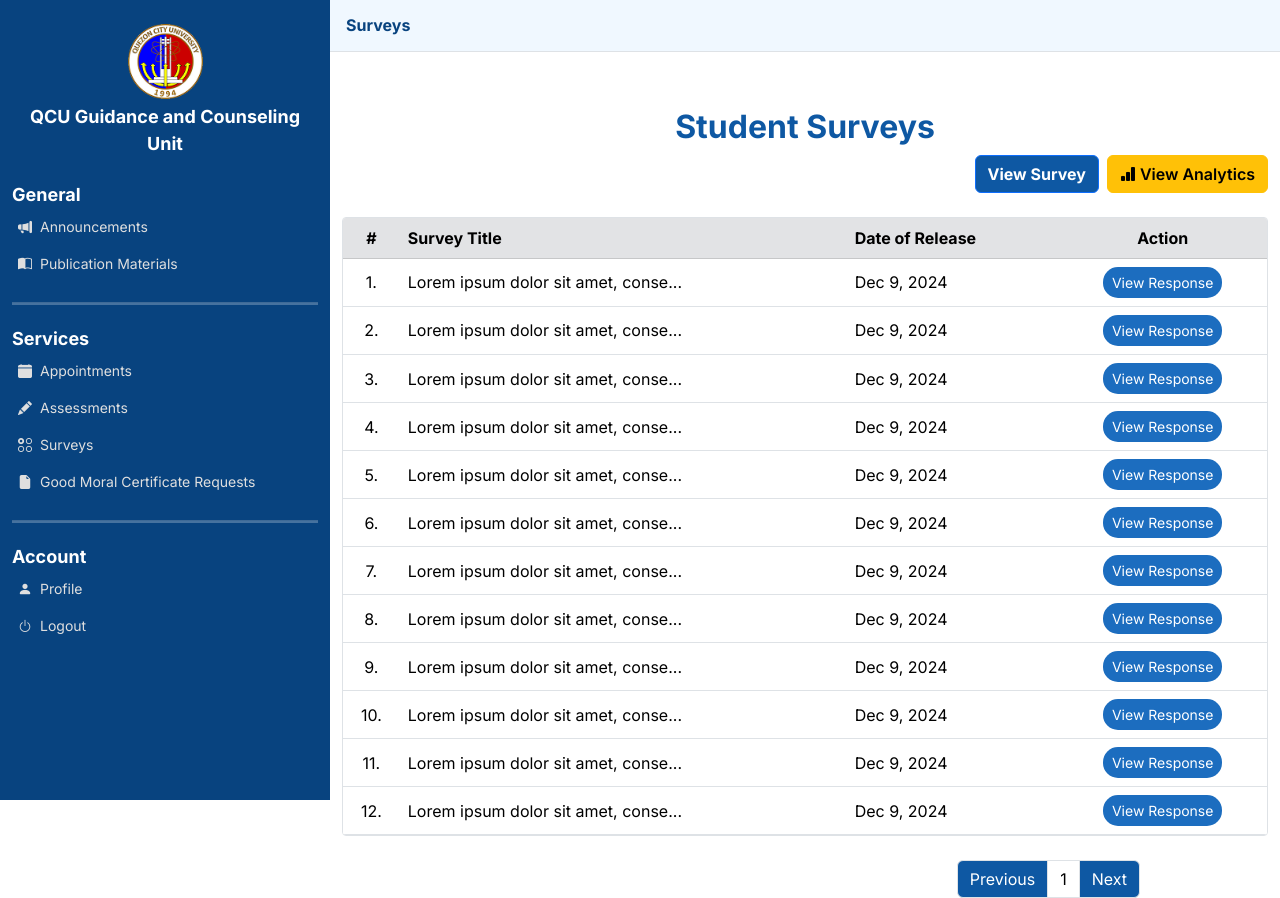
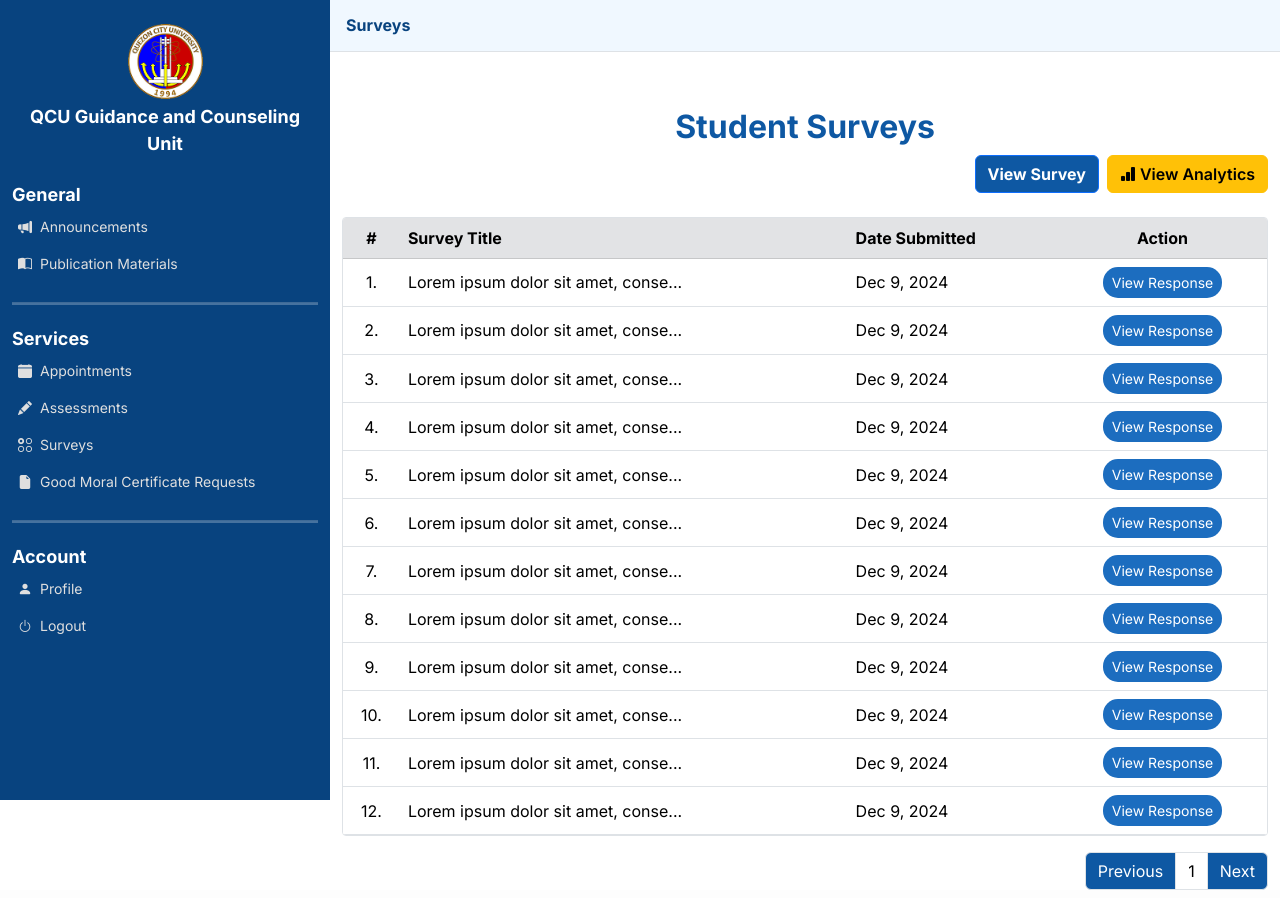
Before and after one commit to jzcz/integrated-service-portal-with-data-analytics, a PHP site: page /integrated-service-portal-with-data-analytics/views/counselor/surveys.php in a window 1280 px wide. Run offline with PHP 8.4, Linux system fonts and the light colour scheme.

Commit message:
survey(responses)-counselor/fixed pagination

```diff
--- a/assets/css/counselor.css
+++ b/assets/css/counselor.css
@@ -460,10 +460,6 @@ main .span-text {
   background-color: #0E58A3;
 }
 
-.custom-margin-right {
-  margin-right: 140px;
-}
-
 .page-item .active {
   background-color: #1C6DBF;
 }
--- a/views/counselor/surveys.php
+++ b/views/counselor/surveys.php
@@ -40,13 +40,14 @@
 
     <!-- Student Surveys Table Section -->
 <div class="container mt-4">
+<div class="table-pagination-wrapper">
   <div class="table-responsive table-surveys_c">
     <table class="table align-middle mb-0 table-hover">
       <thead class="table-light thead-surveys_c">
         <tr>
           <th class="sticky-top bg-secondary-subtle text-center">#</th>
           <th class="sticky-top bg-secondary-subtle">Survey Title</th>
-          <th class="sticky-top bg-secondary-subtle">Date of Release</th>
+          <th class="sticky-top bg-secondary-subtle">Date Submitted</th>
           <th class="sticky-top bg-secondary-subtle text-center">Action</th>
         </tr>
       </thead>
@@ -64,7 +65,27 @@
       </tbody>
     </table>
   </div>
+
+<!-- Pagination -->
+<div class="d-flex justify-content-end mt-3">
+      <nav aria-label="Page navigation">
+        <ul class="pagination mb-0">
+          <li class="page-item">
+            <a class="page-link pagination-surveys_c text-white" href="#">Previous</a>
+          </li>
+          <li class="page-item active">
+            <a class="page-link pagination-surveys_c bg-white border text-black" href="#">1</a>
+          </li>
+          <li class="page-item">
+            <a class="page-link pagination-surveys_c text-white" href="#">Next</a>
+          </li>
+        </ul>
+      </nav>
+    </div>
+
+  </div>
 </div>
+
 
 <!-- View Modal -->
 <div class="modal fade" id="surveyModal" tabindex="-1" role="dialog" aria-labelledby="surveyModalLabel" aria-hidden="true">
@@ -244,20 +265,6 @@
   </div>
 </div>
 
-<!-- Pagination -->
-<nav aria-label="Page navigation" class="d-flex justify-content-end mt-4 custom-margin-right align-items-center">
-  <ul class="pagination mb-0">
-    <li class="page-item">
-      <a class="page-link pagination-surveys_c text-white" href="#">Previous</a>
-    </li>
-    <li class="page-item active">
-      <a class="page-link pagination-surveys_c bg-white border text-black" href="#">1</a>
-    </li>
-    <li class="page-item">
-      <a class="page-link pagination-surveys_c text-white" href="#">Next</a>
-    </li>
-  </ul>
-</nav>
 
     </main>
 
```
